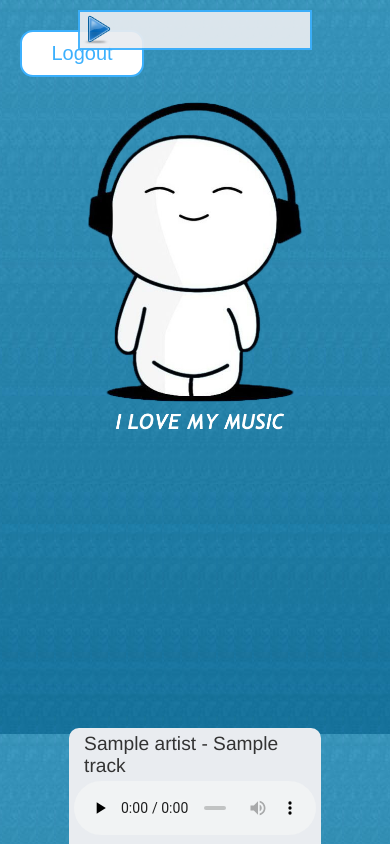
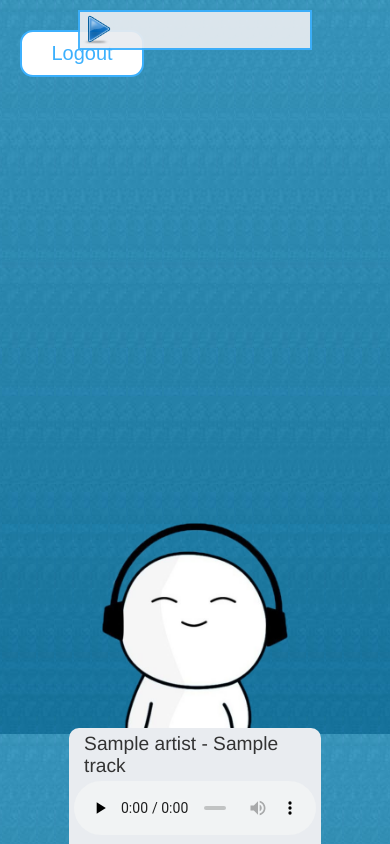
Before and after one commit to dimkonko/VkML-Flask, a Flask app: template templates/profile.html in a window 390 px wide. Run offline with Flask 2, Linux system fonts and the light colour scheme; the template is opened without the code that fills it: most values are stand-ins (such as "Sample title", 1, 10 or a date in 2020).

Commit message:
Optimized home page for small screens

```diff
--- a/static/css/base.css
+++ b/static/css/base.css
@@ -3,7 +3,6 @@
 	padding: 0;
 	font-family: "Helvetica Neue", Helvetica, Arial, sans-serif;
 	background: url('../img/bg.png') repeat;
-	position: relative;
 }
 ul {
 	list-style: none;
@@ -14,5 +13,29 @@
 .dude {
 	display: block;
 	margin: auto;
-	height: 400px;
+	position: absolute;
+	bottom: 15px;
+	left: 0px;
+	right: 0;
 }
+
+@media screen and (min-width: 0px) {
+	.dude {
+		height: 350px;
+	}
+}
+
+
+@media screen and (min-width: 700px) {
+	.dude {
+		height: 400px;
+	}
+}
+
+
+
+@media screen and (min-width: 1000px) {
+	.dude {
+		height: 500px;
+	}
+}
```
